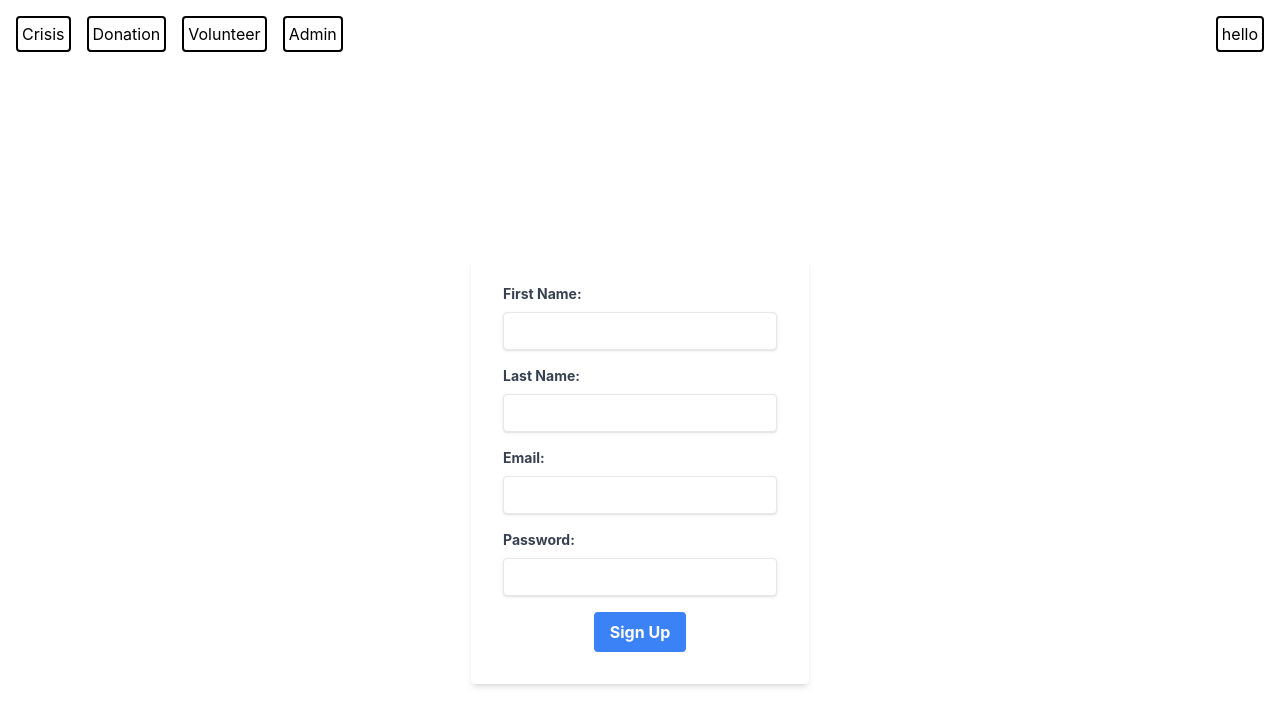
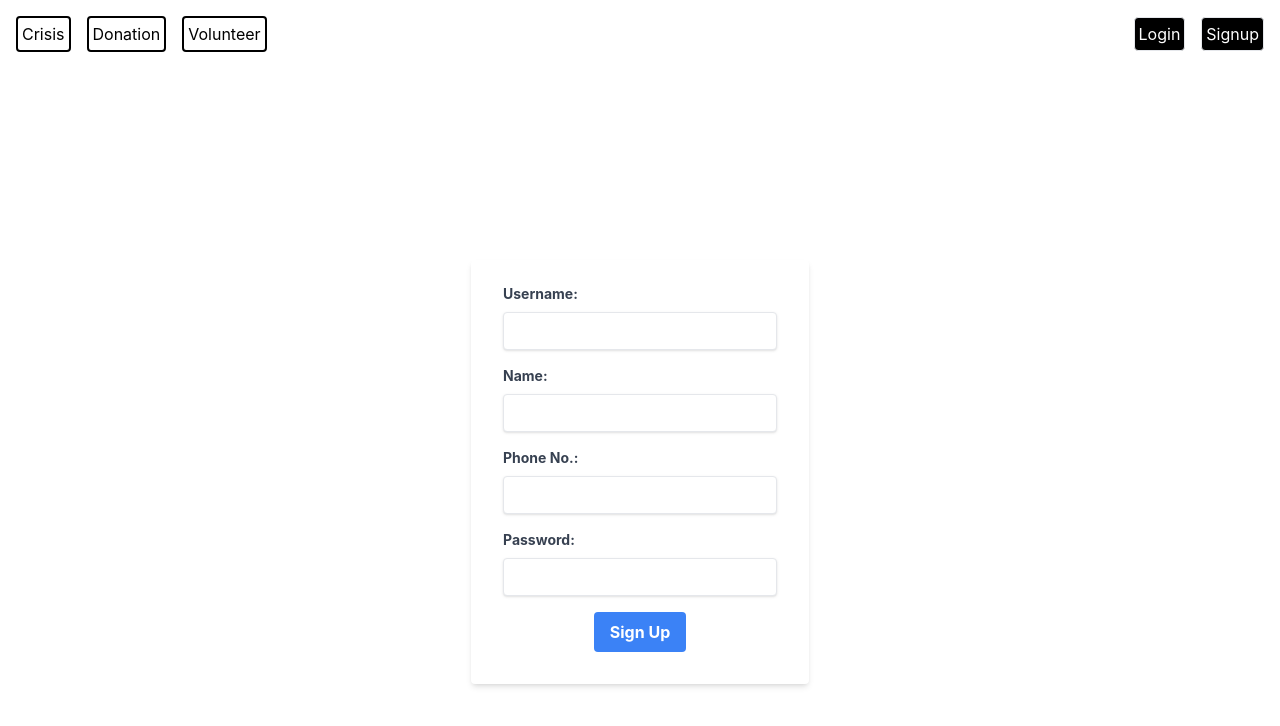
Before and after one commit to meSajied/disaster-management-client, a React (Create React App) app: page /signup in a window 1280 px wide. Shown: the top 726 px of the page. Built offline with nearby package versions, Linux system fonts and the light colour scheme; no server answers.

Commit message:
fix: update account login signup

```diff
--- a/src/account/Authentication.js
+++ b/src/account/Authentication.js
@@ -11,7 +11,8 @@ export const AuthProvider = ({children}) => {
     cookie? setUser(JSON.parse(cookie)): setUser({});
   }, []);
 
-  const isLoggedIn = !!(user?.email && user?.id);
+  const isLoggedIn = !!(user?.username);
+  const isAdmin = user?.username === 'admin';
 
   function login(user) {
     setUser(user);
@@ -25,7 +26,7 @@ export const AuthProvider = ({children}) => {
   }
 
   return(
-      <AuthContext.Provider value={{user, login, isLoggedIn, logout}}>
+      <AuthContext.Provider value={{user, isAdmin, login, isLoggedIn, logout}}>
         {children}
       </AuthContext.Provider>
   )
--- a/src/account/Login.js
+++ b/src/account/Login.js
@@ -3,10 +3,11 @@ import React, {useState} from "react";
 import axios from "axios";
 import {useAuth} from "./Authentication";
 import {Navigate} from "react-router";
+import { fetcher } from "../fetcher";
 
 const Login = () => {
   const [formData, setFormData] = useState({
-    email: "",
+    username: "",
     password: ""
   });
   const [showWarning, setShowWarning] = useState(false);
@@ -44,11 +45,11 @@ const Login = () => {
           )}
         <form onSubmit={handleLogin} className="bg-white shadow-md rounded px-8 pt-6 pb-8 mb-4">
           <div className="mb-4">
-            <label htmlFor='email' className="block text-gray-700 text-sm font-bold mb-2">
-              Email:
+            <label htmlFor='username' className="block text-gray-700 text-sm font-bold mb-2">
+              Username:
             </label>
-            <input type='email' name='email' className="shadow appearance-none border rounded w-full py-2 px-3 text-gray-700 leading-tight focus:outline-none focus:shadow-outline"
-                  value={formData.email}
+            <input type='text' name='username' className="shadow appearance-none border rounded w-full py-2 px-3 text-gray-700 leading-tight focus:outline-none focus:shadow-outline"
+                  value={formData.username}
                    onChange={handleChange}
                    required
             />
@@ -79,18 +80,24 @@ const Login = () => {
     e.preventDefault();
 
     try {
-      await axios.post('http://localhost:4414/applicant/login', formData, {
+      await fetcher.get('/user/login', {
+        params: {
+          username: formData.username,
+          password: formData.password
+        },
         headers: {
           "Content-Type": "application/json"
         }})
           .then(res => {
-            if(res.data?.email && res.data?.id){
+
+            if(res.data?.username){
               login(res.data);
             } else {
               setShowWarning(true);
             }
 
             clearData();
+
           });
     }catch(e) {
       console.log(e);
--- a/src/account/Signup.js
+++ b/src/account/Signup.js
@@ -4,16 +4,16 @@ import axios from "axios";
 
 import {useAuth} from "./Authentication";
 import {Navigate} from "react-router";
+import { fetcher } from "../fetcher";
 
 const Signup = () => {
   const {isLoggedIn, login} = useAuth();
 
   const [showWarning, setShowWarning] = useState(false);
   const [formData, setFormData] = useState({
-    id: v4(),
-    firstName: "",
-    lastName: "",
-    email: "",
+    username: "",
+    name: "",
+    phone: "",
     password: "",
   });
 
@@ -46,39 +46,35 @@ const Signup = () => {
               </div>
           )}
         <form onSubmit={handleLogin} className="bg-white shadow-md rounded px-8 pt-6 pb-8 mb-4">
-          <div>
-            <input type='hidden' name='id' value={formData.id}
-            required/>
-          </div>
 
           <div className="mb-4">
-            <label htmlFor='firstName' className="block text-gray-700 text-sm font-bold mb-2">
-              First Name:
+            <label htmlFor='username' className="block text-gray-700 text-sm font-bold mb-2">
+              Username:
             </label>
-            <input type='text' name='firstName' className="shadow appearance-none border rounded w-full py-2 px-3 text-gray-700 leading-tight focus:outline-none focus:shadow-outline"
-                    value={formData.firstName}
+            <input type='text' name='username' className="shadow appearance-none border rounded w-full py-2 px-3 text-gray-700 leading-tight focus:outline-none focus:shadow-outline"
+                    value={formData.username}
                    onChange={handleChange}
                    required
             />
           </div>
 
           <div className="mb-4">
-            <label htmlFor='lastName' className="block text-gray-700 text-sm font-bold mb-2">
-              Last Name:
+            <label htmlFor='name' className="block text-gray-700 text-sm font-bold mb-2">
+              Name:
             </label>
-            <input type='text' name='lastName' className="shadow appearance-none border rounded w-full py-2 px-3 text-gray-700 leading-tight focus:outline-none focus:shadow-outline"
-                    value={formData.lastName}
+            <input type='text' name='name' className="shadow appearance-none border rounded w-full py-2 px-3 text-gray-700 leading-tight focus:outline-none focus:shadow-outline"
+                    value={formData.name}
                    onChange={handleChange}
                    required
             />
           </div>
 
           <div className="mb-4">
-            <label htmlFor='email' className="block text-gray-700 text-sm font-bold mb-2">
-              Email:
+            <label htmlFor='phone' className="block text-gray-700 text-sm font-bold mb-2">
+              Phone No.:
             </label>
-            <input type='email' name='email' className="shadow appearance-none border rounded w-full py-2 px-3 text-gray-700 leading-tight focus:outline-none focus:shadow-outline"
-                    value={formData.email}
+            <input type='phone' name='phone' className="shadow appearance-none border rounded w-full py-2 px-3 text-gray-700 leading-tight focus:outline-none focus:shadow-outline"
+                    value={formData.phone}
                    onChange={handleChange}
                    required
             />
@@ -108,14 +104,18 @@ const Signup = () => {
   async function handleLogin(e) {
     e.preventDefault();
 
+    //console.log(formData);
+
     try {
-      await axios.post('http://localhost:4414/applicant/signup', formData, {
+      await fetcher.post('/user/signup', formData, {
         headers: {
           "Content-Type": "application/json"
         }
       })
           .then(res => {
-            if(res.data?.email && res.data?.id) {
+            console.log(res);
+            if(res.data?.username) {
+              console.log(formData);
               login(res.data);
             } else {
               setShowWarning(true);
@@ -128,14 +128,15 @@ const Signup = () => {
       clearData();
       setShowWarning(true);
     }
+
   }
+
 
   function clearData() {
     setFormData({
-      id: v4(),
-      firstName: "",
-      lastName: "",
-      email: "",
+      username: "",
+      name: "",
+      phone: "",
       password: "",
   });
   }
--- a/src/component/Navbar.js
+++ b/src/component/Navbar.js
@@ -1,9 +1,9 @@
 import React, {useState} from 'react';
 import { Link } from "react-router-dom";
+import { useAuth } from '../account/Authentication';
 
 function Navbar() {
-  const isLoggedIn = true;
-  const username = 'admin';
+  const {isLoggedIn, isAdmin, user} = useAuth();
 
   return (
       <nav className='flex justify-between items-center p-4 mb-3'>
@@ -11,11 +11,11 @@ function Navbar() {
           <Link className='border-2 border-black rounded p-1' to="/crisis">Crisis</Link>
           <Link className='border-2 border-black rounded p-1' to="/donation">Donation</Link>
           <Link className='border-2 border-black rounded p-1' to="/volunteer">Volunteer</Link>
-          {isLoggedIn && username === 'admin' &&
+          {isLoggedIn && isAdmin &&
               (<Link className='border-2 border-black rounded p-1' to="/admin">Admin</Link>)}
         </div>
 
-        {isLoggedIn ? UserDashboard("hello") : <LoginSignup />}
+        {isLoggedIn ? UserDashboard(user.name) : <LoginSignup />}
       </nav>
   );
 }
```
